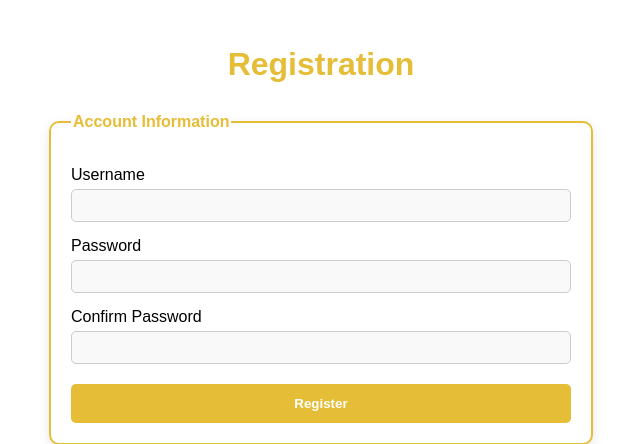
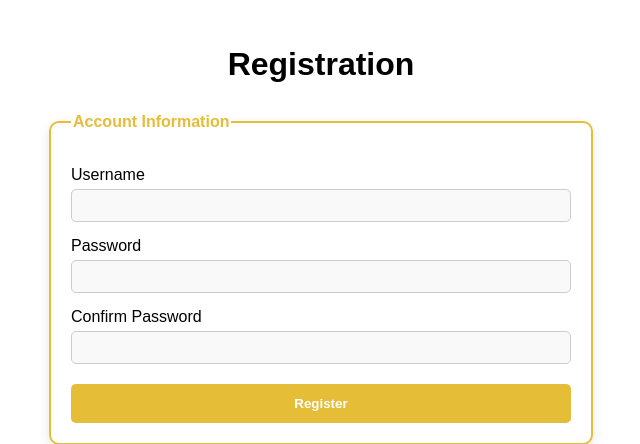
Before and after one commit to charlespuaa/PHP_BeyondOne, a PHP site: page /account_info_reg.php in a window 1280 px wide. Shown: the part 162-606 px from the top of the page, without its empty margins (319-959 px from the left). Run offline with PHP 8.4, Linux system fonts and the light colour scheme.

Commit message:
change title colors

```diff
--- a/pages/account_info_reg.php
+++ b/pages/account_info_reg.php
@@ -96,7 +96,6 @@ include 'header.php';
     text-align: center;
     margin-bottom: 30px;
     font-size: 2rem;
-    color: #E6BD37;
     }
 
     body {
--- a/pages/address_info_reg.php
+++ b/pages/address_info_reg.php
@@ -25,7 +25,6 @@ $contact_number = $_POST['contact_number'] ?? '';
         text-align: center;
         margin-bottom: 30px;
         font-size: 2rem;
-        color: #E6BD37; /* gold title */
     }
 
     fieldset {
--- a/pages/signin.php
+++ b/pages/signin.php
@@ -91,7 +91,6 @@ include 'header.php';
         text-align: center;
         margin-bottom: 30px;
         font-size: 2rem;
-        color: #E6BD37;
     }
 
     fieldset {
```
